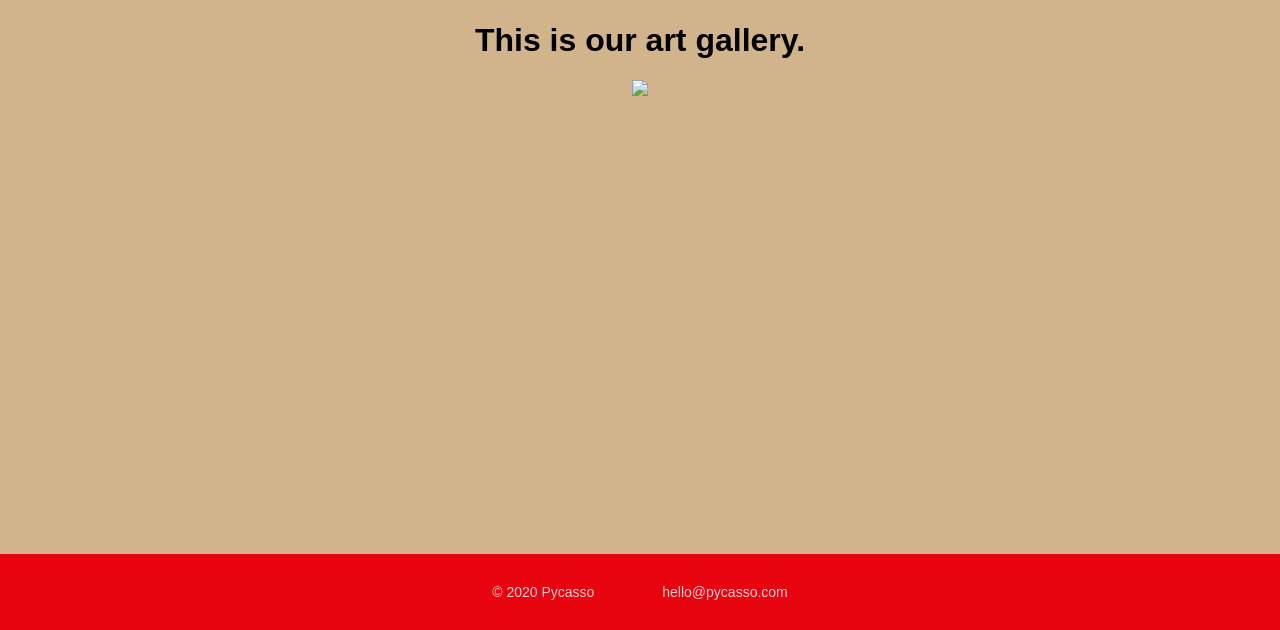
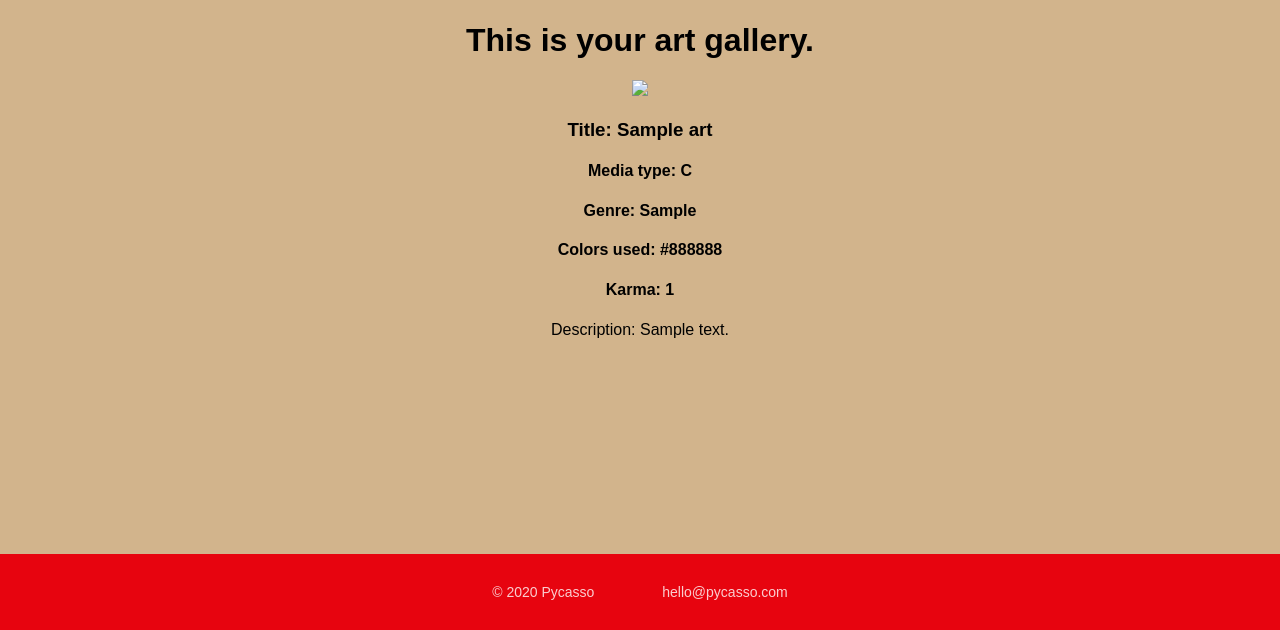
Before and after one commit to chas-e/pycasso, a Django app: template main_app/templates/main_app/art_list.html in a window 1280 px wide. Shown: the part 170-800 px from the top of the page. Run offline with Django 3.2, Linux system fonts and the light colour scheme; the template is opened without the code that fills it: values that come from a table or form of the project are taken from there, others are empty; a user stored in the database is signed in; tables that the repository leaves empty hold one stand-in row (values such as "Sample post").

Commit message:
adds create functionality and read functionality

```diff
--- a/main_app/models.py
+++ b/main_app/models.py
@@ -2,15 +2,23 @@ from django.db import models
 from django.urls import reverse
 from django.contrib.auth.models import User
 
+# tags see https://django-tagging.readthedocs.io/en/develop/
 # Create your models here.
 
+MEDIA_TYPES = (
+    ('C', 'Camera Photography'),
+    ('D', 'Digital Artwork'),
+    ('J', 'CSS codepen'),
+    ('P', 'Painting'),
+    ('S', 'Sketch Drawing'),
+)
 
+ARTIST_TYPES = (
+    (1, ('Photographer')),
+    (2, ('Painter')),
+    (3, ('Digital Illustrator')),
+)
 class Profile(models.Model):
-    ARTIST_TYPES = (
-        (1, ('Photographer')),
-        (2, ('Painter')),
-        (3, ('Digital Illustrator'))
-    )
     user = models.ForeignKey(User, on_delete=models.CASCADE,)
     bio = models.TextField(max_length=500)
     birthday = models.DateField()
@@ -21,19 +29,11 @@ class Profile(models.Model):
     points = models.IntegerField(default=1)
 
 class Art(models.Model):
-    MEDIA_TYPES = (
-        ('C', 'Camera Photography'),
-        ('D', 'Digital Artwork'),
-        ('J', 'CSS codepen'),
-        ('P', 'Painting'),
-        ('S', 'Sketch Drawing'),
-    )
     user = models.ForeignKey(User, on_delete=models.CASCADE)
     title = models.CharField(max_length=100)
     media_type = models.CharField(max_length=1, choices=MEDIA_TYPES)
     genre = models.CharField(max_length=100)
     description = models.TextField(max_length=250)
-    # tags see https://django-tagging.readthedocs.io/en/develop/
     colors_used = models.TextField(max_length=250)
     karma = models.IntegerField(default=1)
     date_posted = models.DateField()
@@ -44,4 +44,4 @@ class Art(models.Model):
         return self.title
 
     def get_absolute_url(self):
-        return reverse ('art_index', kwargs={'art_id': self.id})
+        return reverse ('art_index')
--- a/main_app/templates/main_app/art_form.html
+++ b/main_app/templates/main_app/art_form.html
@@ -17,7 +17,7 @@
         {{ form.as_table }}
     </table>
     <br><br>
-    <input type="file" name="art-file">
+    <input type="file" name="art-file" value="{{ object.url }}">
     <br><br>
     <input type="submit" value="Add Art">
     <a href="{% url 'art_index' %}">Cancel</a>
--- a/main_app/templates/main_app/art_list.html
+++ b/main_app/templates/main_app/art_list.html
@@ -3,10 +3,23 @@
 {% block content %}
 <div class="gallery">
 
-    <h1>This is our art gallery.</h1>
-    {% for art in art_set.all %}
-    <img src="{{ art.url }}">
+    <h1>This is your art gallery.</h1>
+
+    {% for object in object_list %}
+
+    <div>
+        <img src="{{ object.url }}">
+        <h3>Title: {{ object.title }}</h3>
+        <h4>Media type: {{ object.media_type }}</h4>
+        <h4>Genre: {{ object.genre }}</h4>
+        <h4>Colors used: {{object.colors_used}}</h4>
+        <h4>Karma: {{ object.karma }}</h4>
+        <p>Description: {{ object.description }}</p>
+    </div>
+
+
     {% empty %}
+
     <h3>No Art to display yet...</h3>
     {% endfor %}
 
```
Also changed, not shown: main_app/views.py (+6 -5 lines).
